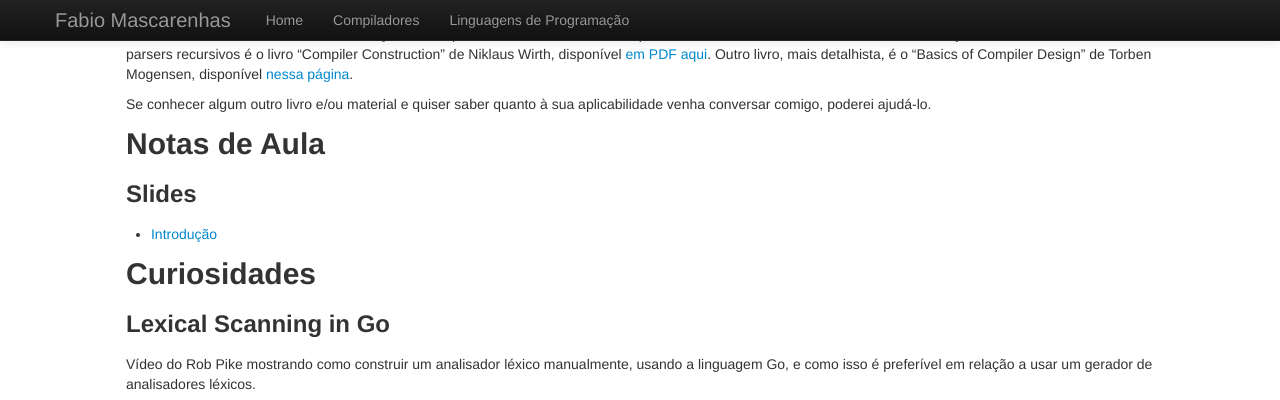
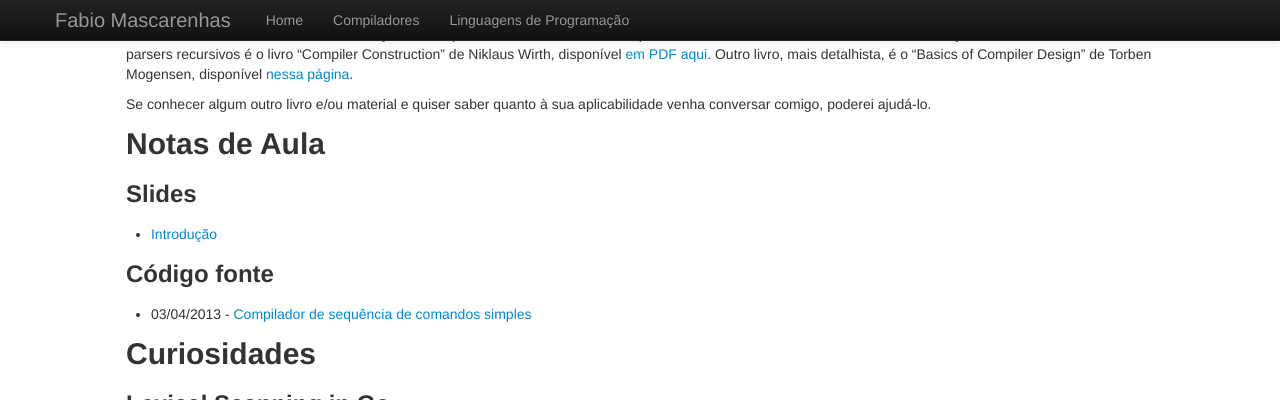
Before and after one commit to fabiomascarenhas/fabiomascarenhas.github.com, a Jekyll site: the page built from comp/index.md, in a window 1280 px wide and 900 px high, scrolled down 626 px, cut to the strip 0-400 px from the top of the window. Built offline with Jekyll 4.4.1, drawn with Linux system fonts in a browser that asks for light colours.

Commit message:
notas de aula comp 03/04

```diff
--- a/comp/index.md
+++ b/comp/index.md
@@ -69,6 +69,10 @@ Notas de Aula
 
 * [Introdução](01Introducao.pdf)
 
+### Código fonte
+
+* 03/04/2013 - [Compilador de sequência de comandos simples](CmdSimp.zip)
+
 Curiosidades
 ------------
 
```
Also changed, not shown: 1 other file.
